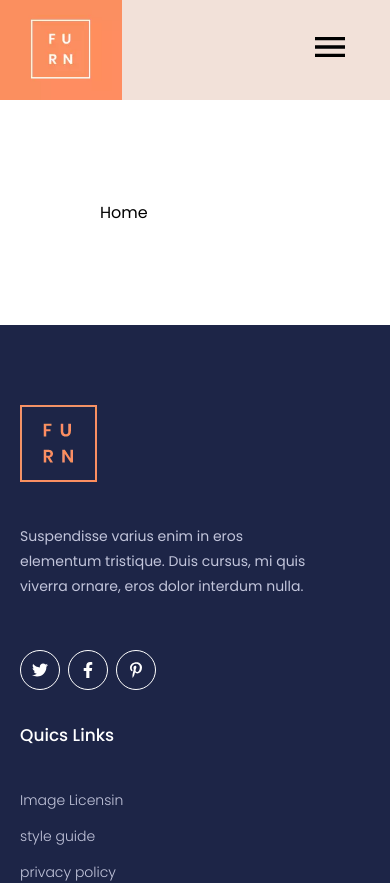
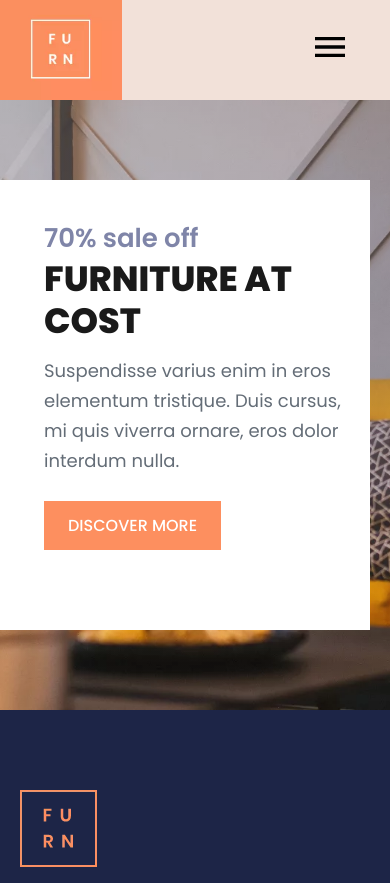
Before and after one commit to jasminmammadli/furn, a React (Vite) app: page / in a window 390 px wide. Shown: the top 883 px of the page. Built offline with nearby package versions, Linux system fonts and the light colour scheme.

Commit message:
hero-section responsive design

```diff
--- a/src/App.jsx
+++ b/src/App.jsx
@@ -10,8 +10,8 @@ function App() {
   return (
     <>
       {pathname !== "/login" && <Header />}
-      <main style={{ padding: "100px" }}>
-        <Routing />
+      <main>
+        {/* <Routing /> */}
       </main>
 
       {pathname !== "/login" && <Footer />}
--- a/src/components/common/header/Header.jsx
+++ b/src/components/common/header/Header.jsx
@@ -1,23 +1,30 @@
 import React from "react";
 import HeadLogo from "./../../../assets/header-logo.png";
-// import HeadLogo from "./../../../assets/footer-logo.png";
+import HeroImage from "./../../../assets/hero.jpg";
+import HeroOtherImage from "./../../../assets/hero-other.jpg";
 import { GoSearch } from "react-icons/go";
 import { AiOutlineShopping } from "react-icons/ai";
 import { IoMdMenu } from "react-icons/io";
+import { MdKeyboardArrowRight } from "react-icons/md";
 import "./style.css";
-import { Link } from "react-router-dom";
+import { Link, useLocation } from "react-router-dom";
+
 function Header() {
+  const { pathname } = useLocation();
+  const backgroundImageUrl = pathname === '/' ? HeroImage : HeroOtherImage;
+
   return (
     <header>
+      <div className="header">
         <div className="head-logo-sec">
-        <img src={HeadLogo} alt="" />
+          <img src={HeadLogo} alt="Header Logo" />
           <nav>
-          <Link to={'/'}>Home</Link>
-          <Link to={'/product'}>Product</Link>
-          <Link to={'/about'}>About</Link>
-          <Link to={'/page'}>Page</Link>
-          <Link to={'/blog'}>Blog</Link>
-          <Link to={'/contact'}>Contact</Link>
+            <Link to={"/"}>Home</Link>
+            <Link to={"/product"}>Product</Link>
+            <Link to={"/about"}>About</Link>
+            <Link to={"/page"}>Page</Link>
+            <Link to={"/blog"}>Blog</Link>
+            <Link to={"/contact"}>Contact</Link>
           </nav>
         </div>
         <div>
@@ -26,7 +33,7 @@ function Header() {
               <input type="text" placeholder="Search products" />
               <GoSearch />
             </div>
-          <Link to={'/login'} className="head-account">
+            <Link to={"/login"} className="head-account">
               My account
             </Link>
             <AiOutlineShopping className="shopbag" />
@@ -35,6 +42,97 @@ function Header() {
             <IoMdMenu />
           </div>
         </div>
+      </div>
+      <div
+        className="hero"
+        style={{
+          backgroundImage: `
+            linear-gradient(
+              to bottom,
+              rgba(140, 130, 130, 0.4) 0%,
+              rgba(143, 130, 133, 0.4) 46%,
+              rgba(141, 128, 130, 0.38) 48%,
+              rgba(141, 130, 133, 0.37) 49%,
+              rgba(140, 129, 129, 0.36) 50%,
+              rgba(139, 128, 130, 0.35) 51%,
+              rgba(142, 130, 130, 0.34) 52%,
+              rgba(143, 131, 131, 0.32) 55%,
+              rgba(141, 129, 132, 0.31) 56%,
+              rgba(142, 129, 132, 0.3) 57%,
+              rgba(139, 129, 129, 0.28) 59%,
+              rgba(140, 129, 133, 0.27) 60%,
+              rgba(142, 131, 131, 0.26) 61%,
+              rgba(140, 129, 129, 0.25) 62%,
+              rgba(141, 129, 129, 0.24) 63%,
+              rgba(143, 131, 131, 0.23) 64%,
+              rgba(142, 130, 130, 0.22) 65%,
+              rgba(142, 130, 130, 0.21) 66%,
+              rgba(140, 127, 132, 0.2) 67%,
+              rgba(139, 130, 130, 0.19) 68%,
+              rgba(139, 130, 130, 0.18) 69%,
+              rgba(142, 128, 128, 0.17) 70%,
+              rgba(140, 130, 130, 0.16) 71%,
+              rgba(141, 130, 135, 0.15) 72%,
+              rgba(143, 128, 133, 0.14) 73%,
+              rgba(142, 125, 130, 0.13) 74%,
+              rgba(142, 130, 130, 0.12) 75%,
+              rgba(140, 128, 134, 0.11) 76%,
+              rgba(137, 124, 131, 0.1) 77%,
+              rgba(145, 131, 131, 0.09) 78%,
+              rgba(142, 128, 135, 0.09) 79%,
+              rgba(139, 124, 131, 0.08) 80%,
+              rgba(140, 132, 132, 0.08) 81%,
+              rgba(144, 127, 127, 0.07) 82%,
+              rgba(142, 123, 132, 0.07) 83%,
+              rgba(143, 133, 133, 0.06) 84%,
+              rgba(138, 128, 128, 0.05) 85%,
+              rgba(134, 121, 121, 0.05) 86%,
+              rgba(148, 134, 134, 0.05) 87%,
+              rgba(142, 128, 128, 0.04) 88%,
+              rgba(136, 119, 119, 0.04) 89%,
+              rgba(137, 137, 137, 0.03) 90%,
+              rgba(128, 128, 128, 0.03) 91%,
+              rgba(142, 113, 113, 0.02) 92%,
+              rgba(146, 146, 146, 0.02) 93%,
+              rgba(128, 128, 128, 0.01) 94%,
+              rgba(128, 128, 128, 0.01) 95%,
+              rgba(255, 255, 255, 0) 96%,
+              rgba(0, 0, 0, 0) 97%,
+              rgba(0, 0, 0, 0) 100%
+            ),
+            url(${backgroundImageUrl})
+          `,
+        }}
+      >
+        {pathname === "/" ? (
+          <div className="home-path">
+            <div className="container">
+              <div className="hero-content">
+                <span>70% sale off</span>
+                <h1>furniture at cost</h1>
+                <p>
+                  Suspendisse varius enim in eros elementum tristique. Duis
+                  cursus, mi quis viverra ornare, eros dolor interdum nulla.
+                </p>
+                <button>discover more</button>
+              </div>
+            </div>
+          </div>
+        ) : (
+          <div className="container">
+            <div className="other-path">
+              <h1>{pathname.slice(1)}</h1>
+              <div className="head-breadcrumb">
+                <Link to={"/"}>Home</Link>
+                <MdKeyboardArrowRight />
+                <span>{pathname.slice(1)}</span>
+              </div>
+            </div>
+          </div>
+        )}
+      </div>
+      <div className="crem-div"></div>
+
     </header>
   );
 }
--- a/src/components/common/header/style.css
+++ b/src/components/common/header/style.css
@@ -1,4 +1,4 @@
-header {
+.header {
   display: flex;
   justify-content: space-between;
   align-items: center;
@@ -21,6 +21,95 @@ header nav {
 .head-menu-sec svg {
   width: 40px;
   height: 40px;
+}
+.hero {
+  background-position: center;
+  background-repeat: no-repeat;
+  background-size: cover;
+  padding: 80px 0;
+  position: relative;
+}
+.head-breadcrumb {
+  display: flex;
+  align-items: center;
+}
+.head-breadcrumb > * {
+  color: #fff;
+}
+.other-path h1 {
+  font: 900 50px "Poppins", sans-serif;
+  color: #fff;
+  margin-bottom: 14px;
+  text-transform: capitalize;
+}
+.other-path span {
+  text-transform: capitalize;
+}
+.hero-content {
+  max-width: 570px;
+  background-color: #fff;
+  padding: 39px 24px 55px 44px;
+  margin-left: -20px;
+}
+.hero-content span {
+  font: 600 26px "Poppins", sans-serif;
+  color: #7f85a8;
+  margin-bottom: 8px;
+}
+.hero-content h1 {
+  font: 800 35px/1.2 "Poppins", sans-serif;
+  color: #1a1a1a;
+  margin-bottom: 14px;
+  text-transform: uppercase;
+}
+.hero-content p {
+  font: 400 18px/30px "Poppins", sans-serif;
+  color: #646d77;
+  margin-bottom: 25px;
+}
+.hero-content button {
+  font: 500 16px "Poppins", sans-serif;
+  color: #fff;
+  margin-bottom: 25px;
+  background: #fd8f5f;
+  text-transform: uppercase;
+  padding: 12px 24px;
+  border: none;
+}
+@media (min-width: 576px) {
+  .hero::after {
+    content: "";
+    width: 40px;
+    height: 100%;
+    position: absolute;
+    right: 0;
+    top: 0;
+    background-color: #f2e1d9;
+  }
+
+  .hero-content span {
+    font-size: 26px;
+  }
+  .hero-content h1 {
+    font-size: 70px;
+  }
+  .hero-content button {
+    padding: 14px 44px;
+  }
+  .crem-div{
+    width: 89%;
+    margin-left: 11%;
+    height: 40px;
+    background-color: #f2e1d9;
+  }
+}
+@media (min-width: 650px) {
+  .hero-content {
+    margin-left: 0;
+  }
+  .hero {
+    padding: 100px 0;
+  }
 }
 @media (min-width: 1200px) {
   .head-menu-sec {
@@ -52,7 +141,7 @@ header nav {
   .head-logo-sec nav a:hover {
     color: #fd7e14;
   }
-  .head-inp-sec{
+  .head-inp-sec {
     display: flex;
     align-items: center;
   }
@@ -68,7 +157,6 @@ header nav {
     padding: 5px 85px 5px 5px;
     font: 400 15px "Poppins", sans-serif;
     color: #010a44;
-
   }
   .head-inp-sec .inp-box input::placeholder {
     font: 400 15px "Poppins", sans-serif;
@@ -77,12 +165,15 @@ header nav {
   .head-inp-sec .inp-box svg {
     font-size: 20px;
   }
-  .head-account{
+  .head-account {
     font: 600 16px "Poppins", sans-serif;
-color: #010a44;
-margin: 0 45px;
+    color: #010a44;
+    margin: 0 45px;
   }
-  .head-inp-sec .shopbag{
+  .head-inp-sec .shopbag {
     font-size: 30px;
   }
+  .crem-div{
+    height: 100px;
+  }
 }
```
Also changed, not shown: src/assets/hero-other.jpg (added), src/assets/hero.jpg (added). Lines whose indentation alone changed are shown as unchanged.
